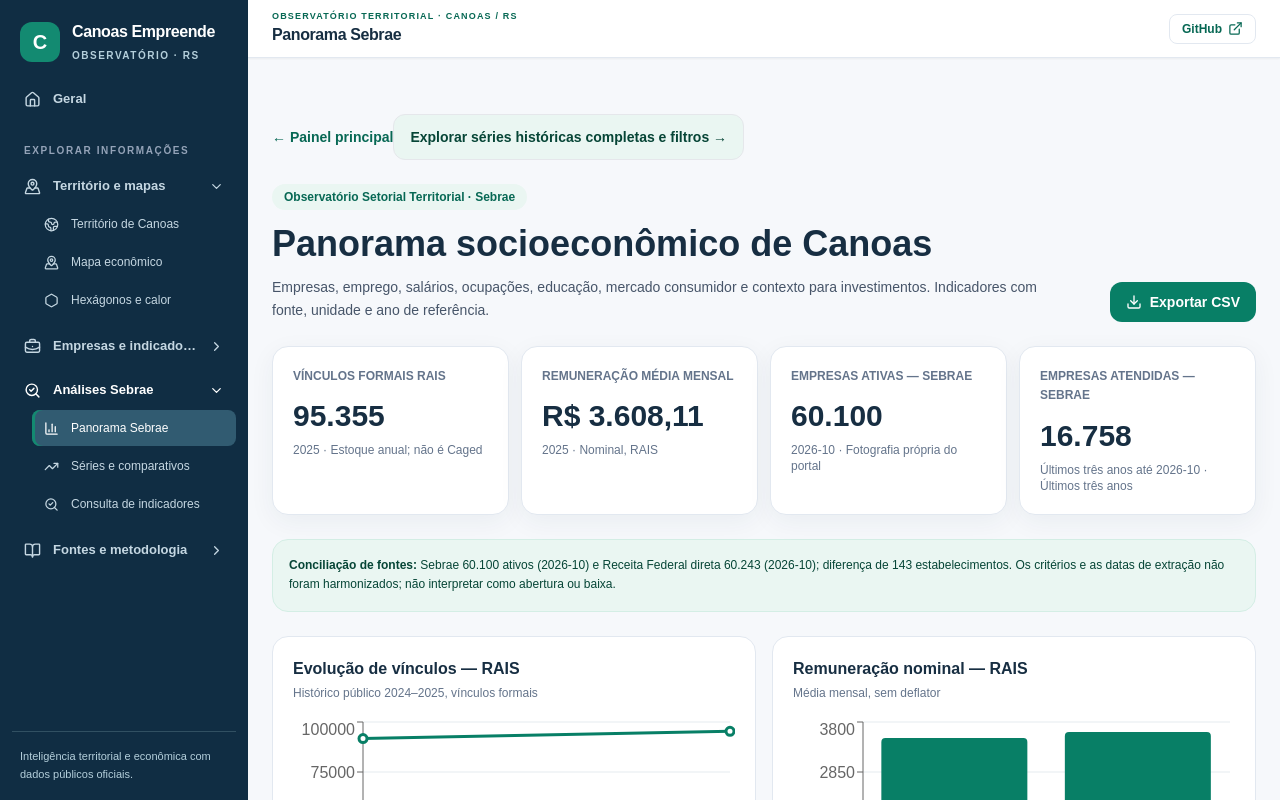
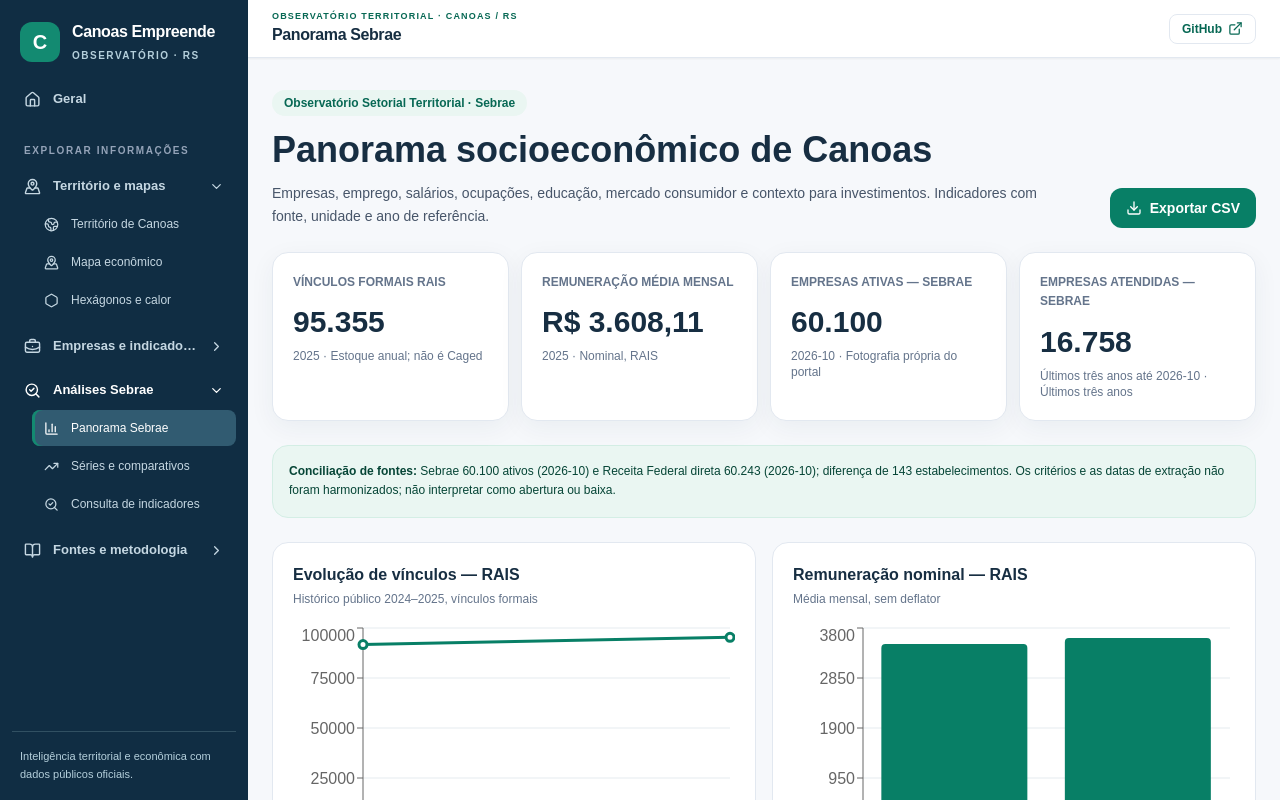
Before and after one commit to marcianolima/webgis-empreender-canoas, a Next.js app: page /sebrae in a window 1280 px wide. Shown: the top 800 px of the page. Built offline with nearby package versions, Linux system fonts and the light colour scheme.

Commit message:
refactor(navegacao): remover atalhos redundantes acima dos títulos das páginas

```diff
--- a/src/components/sebrae-dashboard.tsx
+++ b/src/components/sebrae-dashboard.tsx
@@ -131,8 +131,6 @@
   const a=document.createElement("a");a.href=url;a.download="sebrae-canoas-indicadores.csv";a.click();URL.revokeObjectURL(url);
  }
  return <main className="mx-auto max-w-[1500px] space-y-6 px-4 pb-16 pt-8 text-ink sm:px-6">
-  <Link href="/" className="text-sm font-bold text-brand-700">← Painel principal</Link>
-  <Link href="/sebrae/series" className="inline-flex items-center gap-2 rounded-xl border border-brand-200 bg-brand-50 px-4 py-3 text-sm font-bold text-brand-900 hover:border-brand-600">Explorar séries históricas completas e filtros →</Link>
   <div className="flex flex-wrap items-end justify-between gap-4">
    <div><span className="rounded-full bg-brand-50 px-3 py-1.5 text-xs font-bold text-brand-700">Observatório Setorial Territorial · Sebrae</span>
     <h1 className="mt-4 text-2xl font-extrabold sm:text-4xl">Panorama socioeconômico de Canoas</h1>
```
